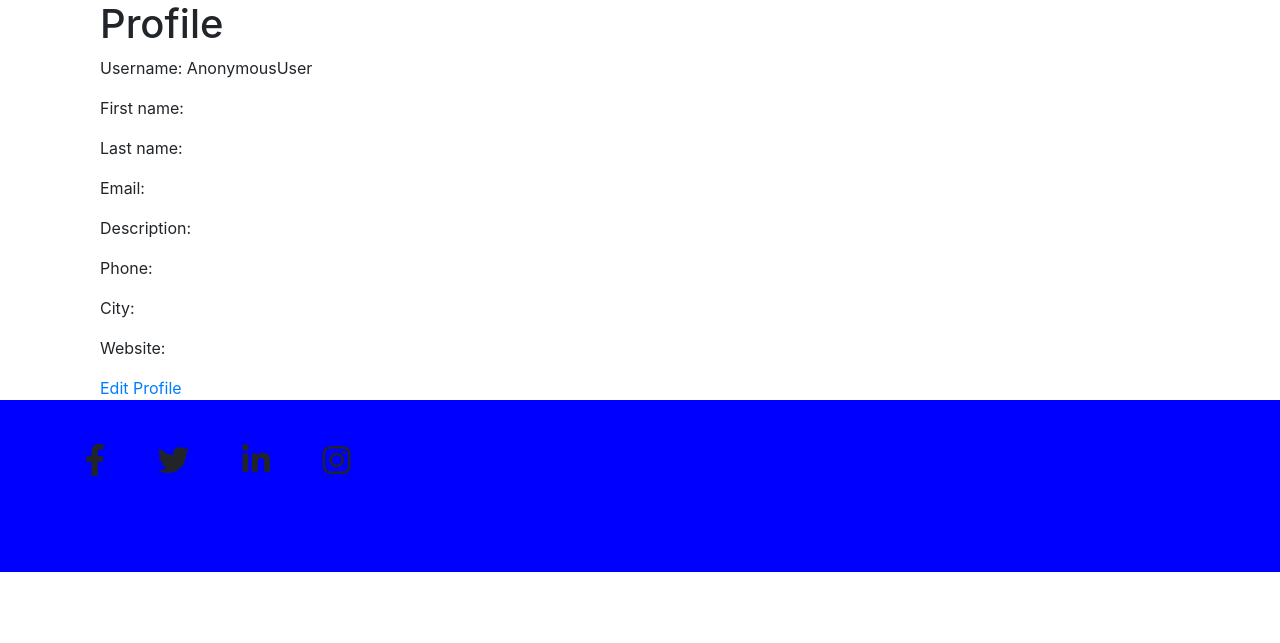
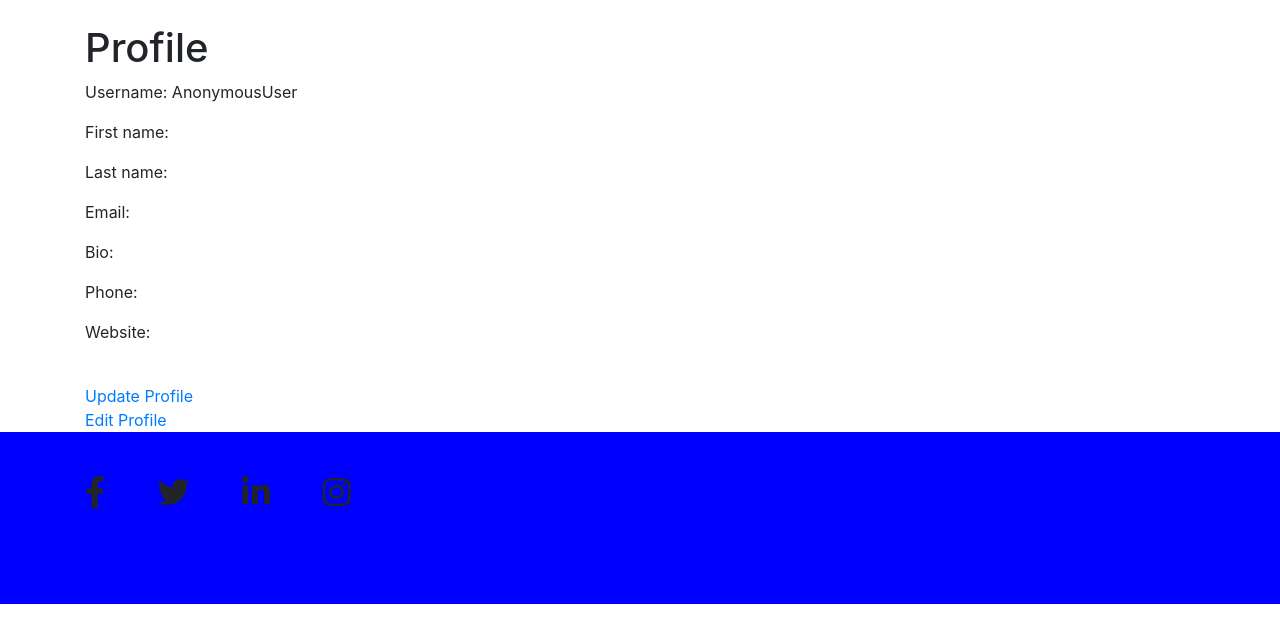
Before and after one commit to vickyjnv/vignanblogpost, a Django app: page /profile/ in a window 1280 px wide. Shown: the part 58-701 px from the top of the page. Run offline with Django 3.2, Linux system fonts and the light colour scheme; some libraries are stand-ins or nearby versions.

Commit message:
Update post

```diff
--- a/post/urls.py
+++ b/post/urls.py
@@ -17,7 +17,8 @@ from django.conf.urls.static import static
 urlpatterns = [
 	path('', views.index, name='index'),
 	path('profile/', views.view_profile, name='view_profile'),
-	path('profile/edit/', views.edit_profile, name='edit_profile'),
+	path('profile/update/', views.edit_profile, name='edit_profile'),
+	path('profile/edit/', views.edit_basic_profile, name='edit_basic_profile'),
 	path('register/', views.register, name='register'),
 	path('login/', auth_views.LoginView.as_view(template_name='post/login.html'), name='login'),
 	path('logout/', auth_views.LogoutView.as_view(template_name='post/logout.html'), name='logout'),
--- a/post/views.py
+++ b/post/views.py
@@ -11,7 +11,7 @@ from django.views.generic import (
 	DeleteView
 )
 from django.contrib import messages
-from .forms import UserRegisterForm, EditProfileForm
+from .forms import UserRegisterForm, EditProfileForm, EditBasicProfileForm
 from django.contrib.auth.forms import UserCreationForm
 from django.contrib.auth.decorators import login_required
 from django.core.paginator import Paginator
@@ -56,6 +56,19 @@ def edit_profile(request):
         form = EditProfileForm(instance=request.user)
         args = {'form': form}
         return render(request, 'post/edit_profile.html', args)
+
+def edit_basic_profile(request):
+    if request.method == 'POST':
+        form = EditBasicProfileForm(request.POST, instance=request.user)
+
+        if form.is_valid():
+            form.save()
+            return redirect('view_profile')
+    else:
+        form = EditBasicProfileForm(instance=request.user)
+        args = {'form': form}
+        return render(request, 'post/edit_profile.html', args)
+
 
 
 
--- a/templates/post/profile.html
+++ b/templates/post/profile.html
@@ -1,19 +1,22 @@
 {% extends "post/header.html" %}
 {% block content %}
-<div class="container">
+<br class="container">
     <h1>Profile</h1>
     <p>Username: {{ user }}</p>
     <p>First name: {{ user.first_name }}</p>
     <p>Last name: {{ user.last_name }}</p>
     <p>Email: {{ user.email }}</p>
-    <p>Description: {{ user.userprofile.description }}</p>
+    <p>Bio: {{ user.userprofile.bio }}</p>
     <p>Phone: {{ user.userprofile.phone }}</p>
-    <p>City: {{ user.userprofile.city }}</p>
     <p>Website: {{ user.userprofile.website }}</p>
     {% if user.userprofile.image %}
     <img src="{{ user.userprofile.image.url }}" width="240">
     {% endif %}
 
-    <a href="{% url 'edit_profile' %}">Edit Profile</a>
+</br>
+    <a href="{% url 'edit_profile' %}">Update Profile</a>
+    </br>
+    <a href="{% url 'edit_basic_profile' %}">Edit Profile</a>
+
 
 {% endblock %}
```
Also changed, not shown: post/forms.py (+15 -1 lines), db.sqlite3.
